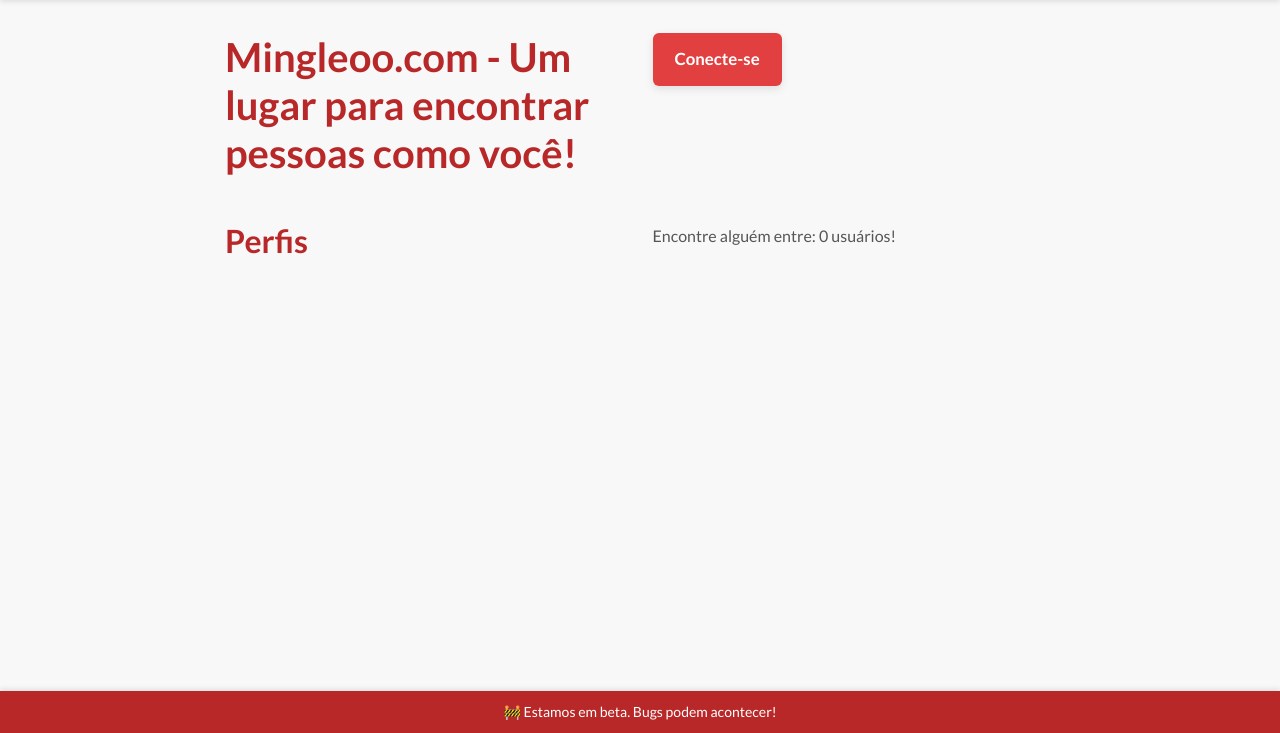
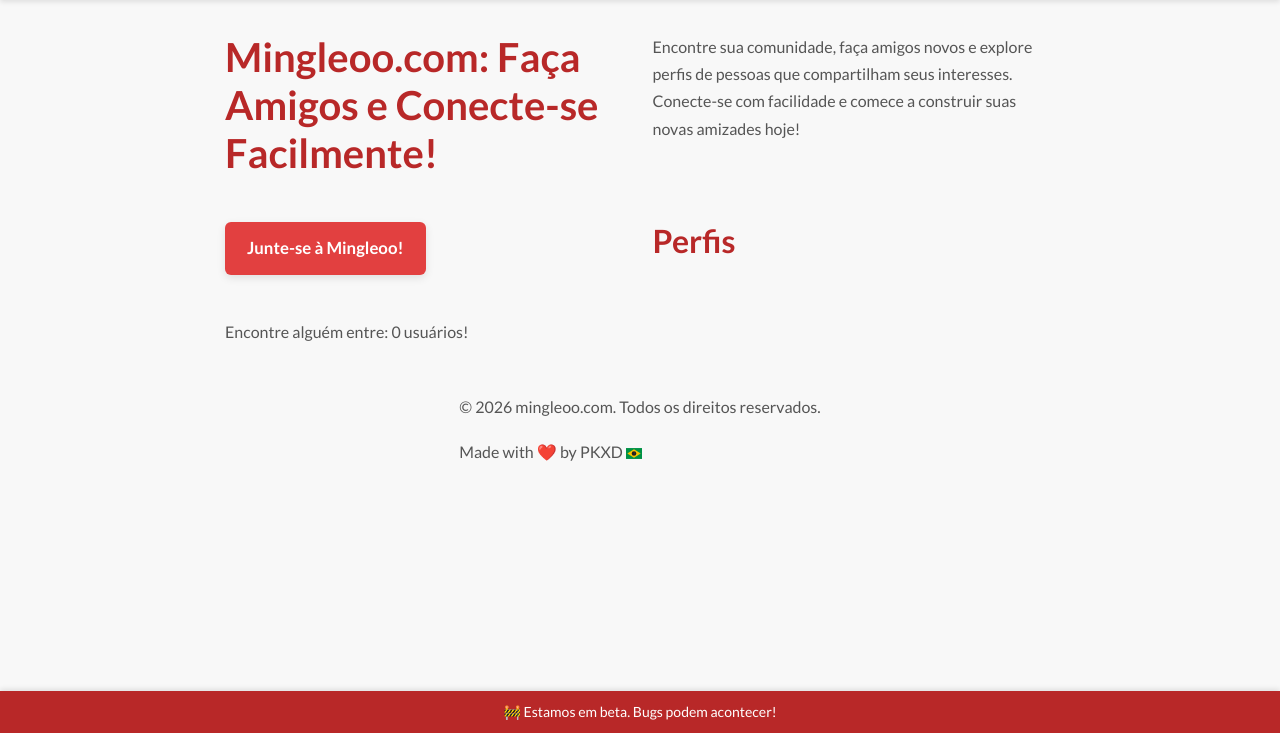
Before and after one commit to PernilongoKiller/mingleoo, a Flask app: page / in a window 1280 px wide. Shown: the part 67-800 px from the top of the page. Run offline with Flask 3, Linux system fonts and the light colour scheme; some web fonts are replaced.

Commit message:
feat: Add footer with copyright and branding to all pages
- Added a consistent footer to all HTML templates (index.html, conversation.html, dashboard.html, edit_profile.html, login.html, messages.html, notifications.html, profile.html, register.html, search.html).
- The footer includes a copyright notice, 'Made with ❤️ by PKXD', and a small Brazilian flag icon.
- Created a placeholder SVG image for the Brazilian flag (static/images/brazil_flag.svg).

```diff
--- a/templates/conversation.html
+++ b/templates/conversation.html
@@ -149,5 +149,10 @@
     <p><a href="{{ url_for('list_conversations') }}" class="back-link">⬅ Voltar às Mensagens</a></p>
 </div>
 
+<footer>
+    <p>&copy; 2026 mingleoo.com. Todos os direitos reservados.</p>
+    <p>Made with ❤️ by PKXD <img src="{{ url_for('static', filename='images/brazil_flag.svg') }}" alt="Brazil Flag" style="width: 16px; height: auto; vertical-align: middle;"></p>
+</footer>
+
 </body>
 </html>
--- a/templates/dashboard.html
+++ b/templates/dashboard.html
@@ -83,5 +83,10 @@
     <p>Nenhum perfil encontrado com hashtags em comum 😎</p>
 {% endif %}
 
+<footer>
+    <p>&copy; 2026 mingleoo.com. Todos os direitos reservados.</p>
+    <p>Made with ❤️ by PKXD <img src="{{ url_for('static', filename='images/brazil_flag.svg') }}" alt="Brazil Flag" style="width: 16px; height: auto; vertical-align: middle;"></p>
+</footer>
+
 </body>
 </html>
--- a/templates/edit_profile.html
+++ b/templates/edit_profile.html
@@ -159,5 +159,10 @@ function addSection() {
 
 </script>
 
+<footer>
+    <p>&copy; 2026 mingleoo.com. Todos os direitos reservados.</p>
+    <p>Made with ❤️ by PKXD <img src="{{ url_for('static', filename='images/brazil_flag.svg') }}" alt="Brazil Flag" style="width: 16px; height: auto; vertical-align: middle;"></p>
+</footer>
+
 </body>
 </html>
--- a/templates/index.html
+++ b/templates/index.html
@@ -2,7 +2,8 @@
 <html lang="pt-br">
 <head>
     <meta charset="UTF-8">
-    <title>Mingleoo.com - BETA</title>
+    <meta name="description" content="Mingleoo.com é a sua rede social para fazer amigos, conhecer pessoas novas e se conectar com perfis que combinam com você. Encontre sua comunidade hoje!">
+    <title>Mingleoo.com | Faça Amigos e Conecte-se com Pessoas Novas</title>
     <link rel="stylesheet" href="{{ url_for('static', filename='style.css') }}">
     <link rel="icon" type="image/png" href="/static/images/1.png">
     <meta name="viewport" content="width=device-width, initial-scale=1.0">
@@ -56,10 +57,12 @@
 
     <!-- Conteúdo principal -->
     <div class="container">
-        <h1>Mingleoo.com - Um lugar para encontrar pessoas como você!</h1>
+        <h1>Mingleoo.com: Faça Amigos e Conecte-se Facilmente!</h1>
+
+        <p>Encontre sua comunidade, faça amigos novos e explore perfis de pessoas que compartilham seus interesses. Conecte-se com facilidade e comece a construir suas novas amizades hoje!</p>
 
         <p>
-            <a href="/register" class="btn">Conecte-se</a>
+            <a href="/register" class="btn">Junte-se à Mingleoo!</a>
         </p>
 
         <h2>Perfis</h2>
@@ -84,5 +87,10 @@
         {% endfor %}
     </div>
 
+    <footer>
+        <p>&copy; 2026 mingleoo.com. Todos os direitos reservados.</p>
+        <p>Made with ❤️ by PKXD <img src="{{ url_for('static', filename='images/brazil_flag.svg') }}" alt="Brazil Flag" style="width: 16px; height: auto; vertical-align: middle;"></p>
+    </footer>
+
 </body>
 </html>
--- a/templates/login.html
+++ b/templates/login.html
@@ -44,5 +44,10 @@
     <a href="/">Voltar para o início</a>
 </p>
 
+<footer>
+    <p>&copy; 2026 mingleoo.com. Todos os direitos reservados.</p>
+    <p>Made with ❤️ by PKXD <img src="{{ url_for('static', filename='images/brazil_flag.svg') }}" alt="Brazil Flag" style="width: 16px; height: auto; vertical-align: middle;"></p>
+</footer>
+
 </body>
 </html>
--- a/templates/messages.html
+++ b/templates/messages.html
@@ -93,5 +93,10 @@
     <p><a href="{{ url_for('dashboard') }}" class="back-link">⬅ Voltar ao dashboard</a></p>
 </div>
 
+<footer>
+    <p>&copy; 2026 mingleoo.com. Todos os direitos reservados.</p>
+    <p>Made with ❤️ by PKXD <img src="{{ url_for('static', filename='images/brazil_flag.svg') }}" alt="Brazil Flag" style="width: 16px; height: auto; vertical-align: middle;"></p>
+</footer>
+
 </body>
 </html>
--- a/templates/notifications.html
+++ b/templates/notifications.html
@@ -55,5 +55,10 @@
 
 <p><a href="{{ url_for('dashboard') }}">⬅ Voltar ao dashboard</a></p>
 
+<footer>
+    <p>&copy; 2026 mingleoo.com. Todos os direitos reservados.</p>
+    <p>Made with ❤️ by PKXD <img src="{{ url_for('static', filename='images/brazil_flag.svg') }}" alt="Brazil Flag" style="width: 16px; height: auto; vertical-align: middle;"></p>
+</footer>
+
 </body>
 </html>
--- a/templates/profile.html
+++ b/templates/profile.html
@@ -123,5 +123,10 @@
         <a href="/dashboard" class="back-link">⬅ Voltar ao dashboard</a>
     </div>
 
+<footer>
+    <p>&copy; 2026 mingleoo.com. Todos os direitos reservados.</p>
+    <p>Made with ❤️ by PKXD <img src="{{ url_for('static', filename='images/brazil_flag.svg') }}" alt="Brazil Flag" style="width: 16px; height: auto; vertical-align: middle;"></p>
+</footer>
+
 </body>
 </html>
--- a/templates/register.html
+++ b/templates/register.html
@@ -57,5 +57,10 @@
         <a href="/">Voltar para o início</a>
     </p>
 
+<footer>
+    <p>&copy; 2026 mingleoo.com. Todos os direitos reservados.</p>
+    <p>Made with ❤️ by PKXD <img src="{{ url_for('static', filename='images/brazil_flag.svg') }}" alt="Brazil Flag" style="width: 16px; height: auto; vertical-align: middle;"></p>
+</footer>
+
 </body>
 </html>
--- a/templates/search.html
+++ b/templates/search.html
@@ -50,5 +50,10 @@
 
     <p><a href="/dashboard">Voltar ao dashboard</a></p>
 
+<footer>
+    <p>&copy; 2026 mingleoo.com. Todos os direitos reservados.</p>
+    <p>Made with ❤️ by PKXD <img src="{{ url_for('static', filename='images/brazil_flag.svg') }}" alt="Brazil Flag" style="width: 16px; height: auto; vertical-align: middle;"></p>
+</footer>
+
 </body>
 </html>
```
Also changed, not shown: static/images/brazil_flag.svg (added).
